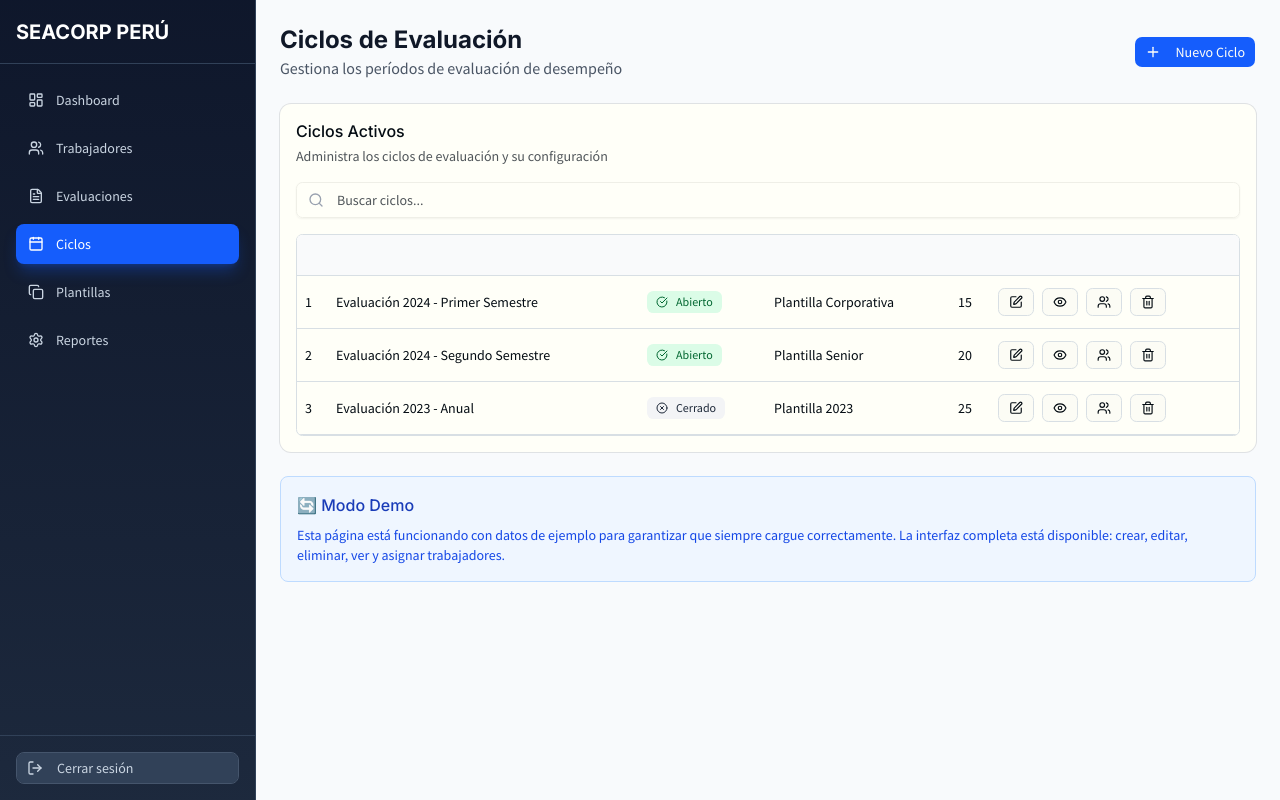
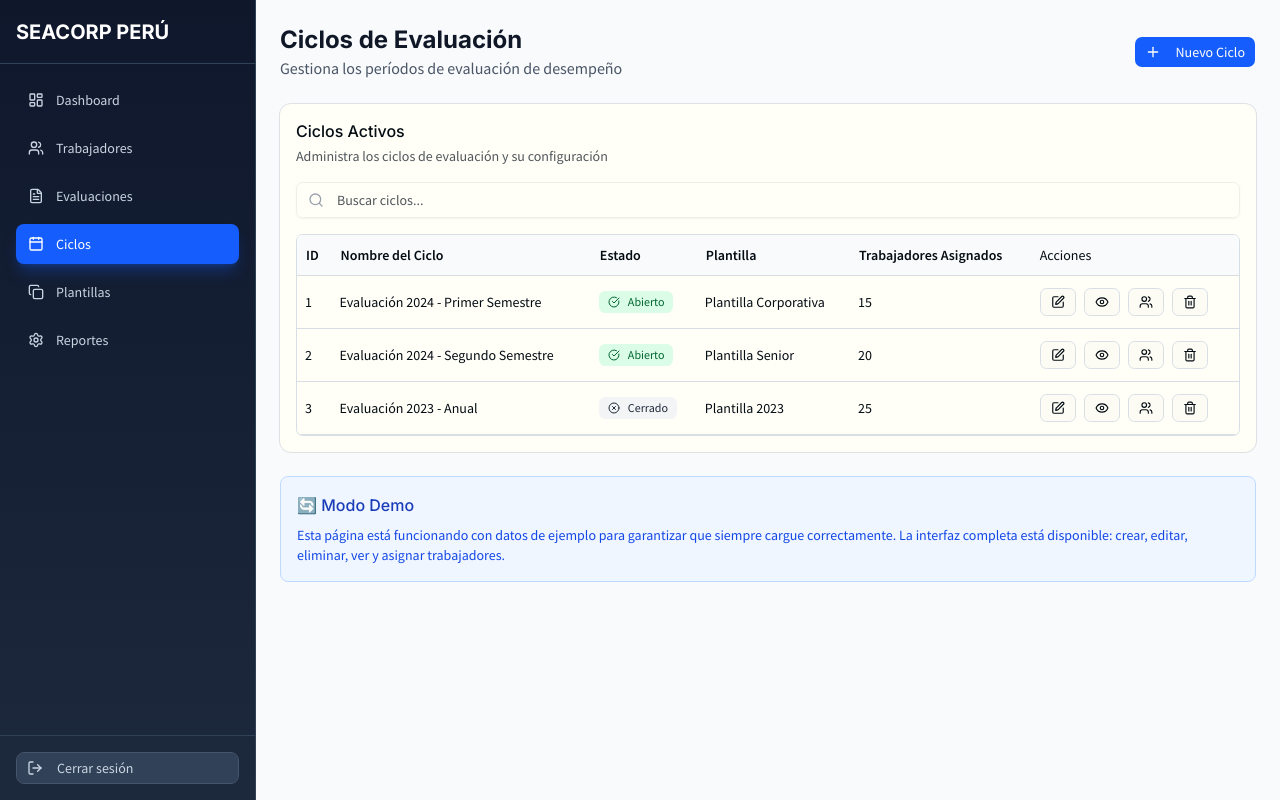
Before and after one commit to familiaverdemonte-rgb/Seacorp-Evaluacion, a Next.js app: page /dashboard/ciclos in a window 1280 px wide. Built offline with nearby package versions, Linux system fonts and the light colour scheme.

Commit message:
🔧 Fix: Cambiar 'title' por 'header' en Column<CicloEvaluacion>
- Corregir error de TypeScript en DataTable
- Ajustar a la interfaz Column<T> correcta
- Mantener toda la funcionalidad intacta

```diff
--- a/src/app/dashboard/ciclos/page.tsx
+++ b/src/app/dashboard/ciclos/page.tsx
@@ -228,17 +228,17 @@ export default function CiclosPage() {
   const columns: Column<CicloEvaluacion>[] = [
     {
       key: 'id',
-      title: 'ID',
+      header: 'ID',
       sortable: true
     },
     {
       key: 'nombre',
-      title: 'Nombre del Ciclo',
+      header: 'Nombre del Ciclo',
       sortable: true
     },
     {
       key: 'estado',
-      title: 'Estado',
+      header: 'Estado',
       sortable: true,
       render: (value: string) => (
         <Badge
@@ -265,17 +265,17 @@ export default function CiclosPage() {
     },
     {
       key: 'plantilla_nombre',
-      title: 'Plantilla',
+      header: 'Plantilla',
       sortable: true
     },
     {
       key: 'trabajadores_asignados',
-      title: 'Trabajadores Asignados',
+      header: 'Trabajadores Asignados',
       sortable: true
     },
     {
       key: 'id',
-      title: 'Acciones',
+      header: 'Acciones',
       render: (_: any, row: CicloEvaluacion) => (
         <div className="flex space-x-2">
           <Button
```
